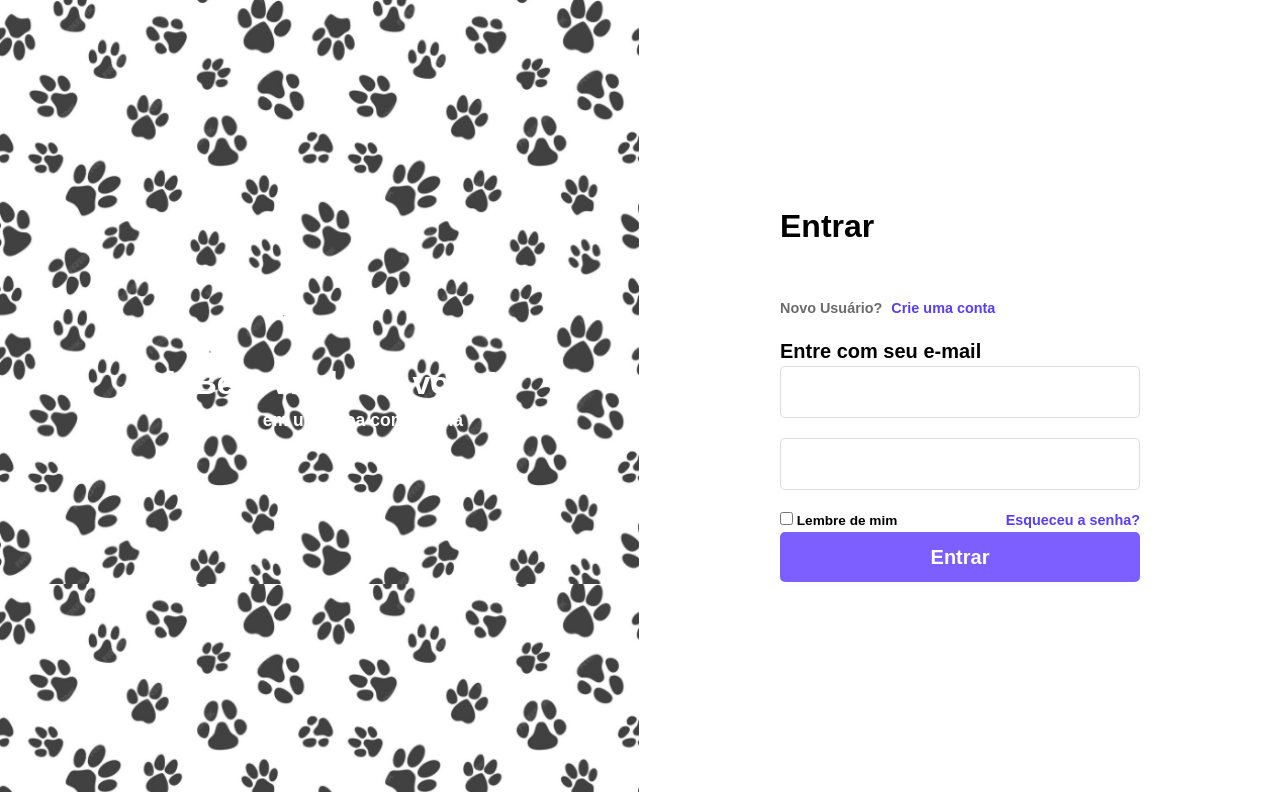
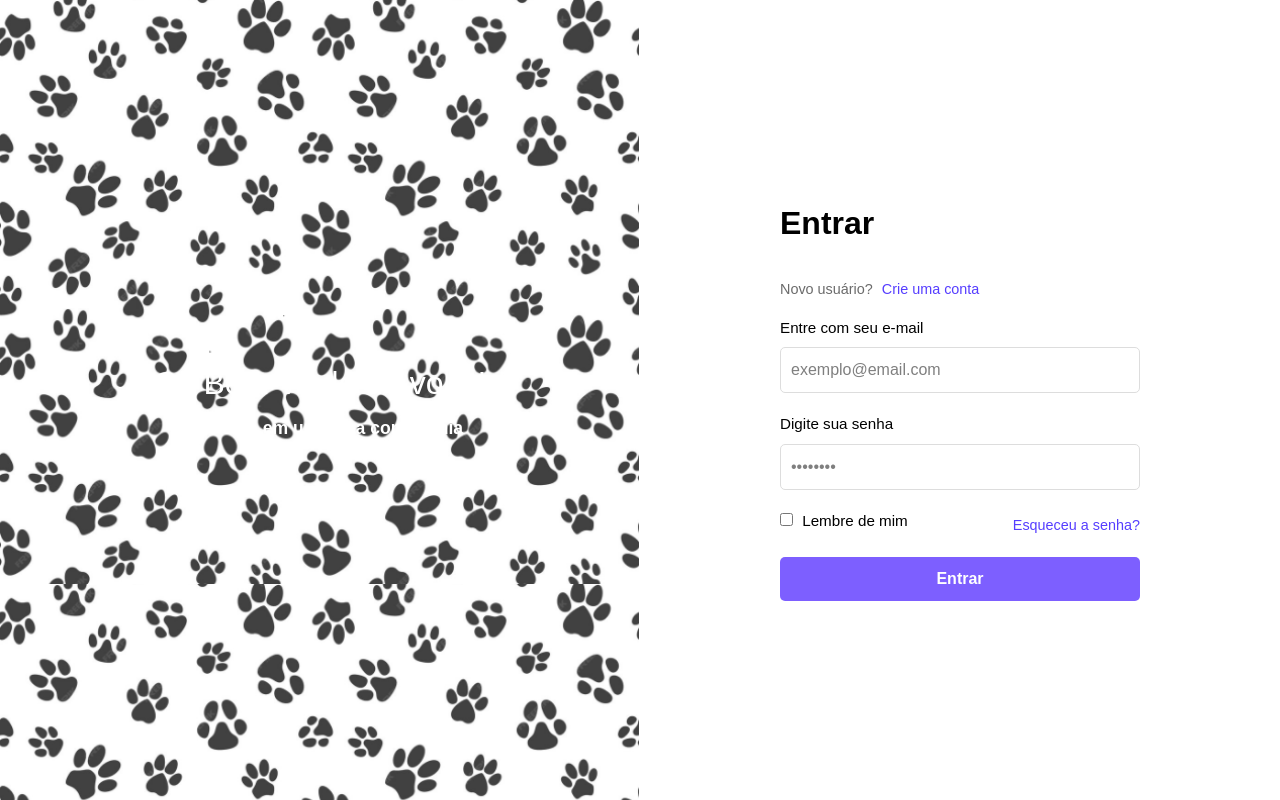
Before and after one commit to gsi-d/acapra-front-end, a Next.js app: page /login in a window 1280 px wide. Built offline with nearby package versions, Linux system fonts and the light colour scheme.

Commit message:
atualizacaoLogin

```diff
--- a/src/app/login/page.css
+++ b/src/app/login/page.css
@@ -1,15 +1,14 @@
+
 .informacao {
   display: flex;
   height: 100vh;
   font-family: sans-serif;
-  font-weight: bold;
-  font-size: 20px;
 }
 
-/* Lado esquerdo com fundo roxo */
+
 .mensagem {
+  flex: 1;
   background-color: #a189fa;
-  flex: 1;
   color: white;
   display: flex;
   flex-direction: column;
@@ -21,18 +20,20 @@
   text-align: center;
 }
 
-.mensagem {
+.mensagem h2 {
   font-size: 2rem;
   margin-bottom: 0.5rem;
 }
 
 .mensagem p {
   font-size: 1.1rem;
+  font-weight: bold;
 }
 
+
 .login-direito {
+  flex: 1;
   background-color: #fff;
-  flex: 1;
   display: flex;
   justify-content: center;
   align-items: center;
@@ -45,43 +46,44 @@
 
 .login-conteudo h1 {
   font-weight: bold;
-  color: rgb(0, 0, 0);
+  color: #000;
   font-size: 2rem;
-  margin-bottom: 3rem;
+  margin-bottom: 2rem;
 }
 
 .login-conteudo p {
   color: #6B6B6B;
   font-size: 0.9rem;
-  margin-top: -0;
+  margin: 0 0 1rem 0;
 }
 
 .login-conteudo a {
   margin-left: 5px;
   color: #563EFF;
   font-size: 0.9rem;
-  margin-top: 0;
+  text-decoration: none;
 }
 
 #login-email {
-  margin-top: 1rem;
   display: flex;
   flex-direction: column;
 }
 
+#login-email label {
+  color: #000;
+  margin-bottom: 0.5rem;
+  font-size: 0.95rem;
+}
+
 #login-email input[type="email"],
 #login-email input[type="password"] {
-  background-color: white;
-  color: #000000;
   padding: 10px;
   margin-bottom: 20px;
   border: 1px solid #ddd;
   border-radius: 5px;
-  display: flex;
-}
-
-#login-email label{
-  color: #000000;
+  font-size: 1rem;
+  color: #000;
+  background-color: white;
 }
 
 .opcoes {
@@ -89,18 +91,16 @@
   justify-content: space-between;
   align-items: center;
   font-size: 0.85rem;
-
-}
-.opcoes:checked{
-  background-color: blue;
-  width: 25px;
-  height: 25px;
-
+  margin-bottom: 1rem;
 }
 
-.forgot {
-  color: red;
-  font-size: 0.85rem;
+.opcoes input[type="checkbox"] {
+  margin-right: 5px;
+}
+
+.esqueceu {
+  color: #563EFF;
+  text-decoration: none;
 }
 
 button[type="submit"] {
@@ -111,5 +111,10 @@ button[type="submit"] {
   border-radius: 5px;
   font-weight: bold;
   cursor: pointer;
-  margin-bottom: 1rem;
+  font-size: 1rem;
+  transition: background-color 0.3s ease;
 }
+
+button[type="submit"]:hover {
+  background-color: #5e45d4;
+}
--- a/src/app/login/page.tsx
+++ b/src/app/login/page.tsx
@@ -1,26 +1,28 @@
-import HelloWorld from "../components/HelloWorld";
 import './page.css';
 
 export default function Page() {
   return (
     <div className="informacao">
       <div className="mensagem">
-        <h2>Oi, Bem vindo de volta!</h2>
+        <h2>Oi, Bem-vindo de volta!</h2>
         <p>Você está em uma boa companhia</p>
       </div>
 
       <div className="login-direito">
         <div className="login-conteudo">
           <h1>Entrar</h1>
-          <p>Novo Usuário? <a href="#">Crie uma conta</a></p>
+          <p>Novo usuário? <a href="#">Crie uma conta</a></p>
 
           <form id="login-email">
             <label htmlFor="email">Entre com seu e-mail</label>
-            <input type="email" id="email" required />
-            <input type="password" id="senha" required />
+            <input type="email" id="email" required placeholder="exemplo@email.com" />
+
+            <label htmlFor="senha">Digite sua senha</label>
+            <input type="password" id="senha" required placeholder="••••••••" />
+
             <div className="opcoes">
               <label>
-                <input type="checkbox" id="esquece" /> Lembre de mim
+                <input type="checkbox" id="lembreDeMim" /> Lembre de mim
               </label>
               <a href="#" className="esqueceu">Esqueceu a senha?</a>
             </div>
```
